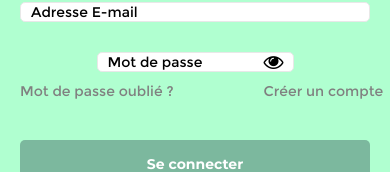
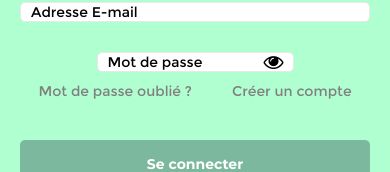
Before and after one commit to lchaboissier/plant_app, a React Native app: screen /SignIn in a window 390 px wide. Shown: the part 237-409 px from the top of the page. Built offline with nearby package versions, Linux system fonts and the light colour scheme; no server answers.

Commit message:
fix scale

```diff
--- a/components/Plant/Plant.js
+++ b/components/Plant/Plant.js
@@ -25,7 +25,7 @@ export const Plant = ({ title, subtitle, temperature, humidity, luminosity }) =>
             source={require('../../assets/icon.png')}
             style={{ width: 50, height: 50, marginRight: 5 }}
           />
-          <View style={{ marginRight: 20}}>
+          <View style={{ marginRight: 20 }}>
             <Text style={styles.titleText}>{title}</Text>
             <Text style={styles.subtitleText}>{subtitle}</Text>
           </View>
@@ -35,7 +35,7 @@ export const Plant = ({ title, subtitle, temperature, humidity, luminosity }) =>
           <Text style={styles.valueText}>{luminosity} lux</Text>
           <Text style={styles.valueText}>{humidity}%</Text>
         </View>
-        <Ionicons name="ios-arrow-forward" style={{ marginRight:15 }} size={24}  color="#000" />
+        <Ionicons name="ios-arrow-forward" style={{ marginRight: 15 }} size={24} color="#000" />
 
         <TouchableOpacity style={styles.scrollButton} onPress={(onDetailsPress)}>
           <Ionicons name={showDetails ? 'ios-chevron-up' : 'ios-chevron-down'} size={24} color="#000" />
@@ -87,7 +87,7 @@ const styles = StyleSheet.create({
     fontFamily: 'Montserrat'
   },
   titleText: {
-    marginRight: 25,
+    // marginRight: 25,
     fontSize: 16,
     // fontWeight: 'bold',
     fontFamily: 'Montserrat-Bold'
@@ -98,7 +98,7 @@ const styles = StyleSheet.create({
     fontFamily: 'Montserrat'
   },
   valuesContainer: {
-    marginRight: 30,
+    marginRight: 5,
     flexDirection: 'row',
     alignItems: 'center',
     fontFamily: 'Montserrat'
--- a/screens/SignInScreen/SignInScreen.js
+++ b/screens/SignInScreen/SignInScreen.js
@@ -175,12 +175,12 @@ const styles = StyleSheet.create({
         fontFamily: 'Montserrat',
     },
     buttonPaddingLeft: {
-        paddingLeft: 45,
+        paddingLeft: 20,
         // marginVertical: 5,
         fontFamily: 'Montserrat',
     },
     buttonPaddingRight: {
-        paddingRight: 45,
+        paddingRight: 20,
         // marginVertical: 5,
         fontFamily: 'Montserrat',
     },
```
